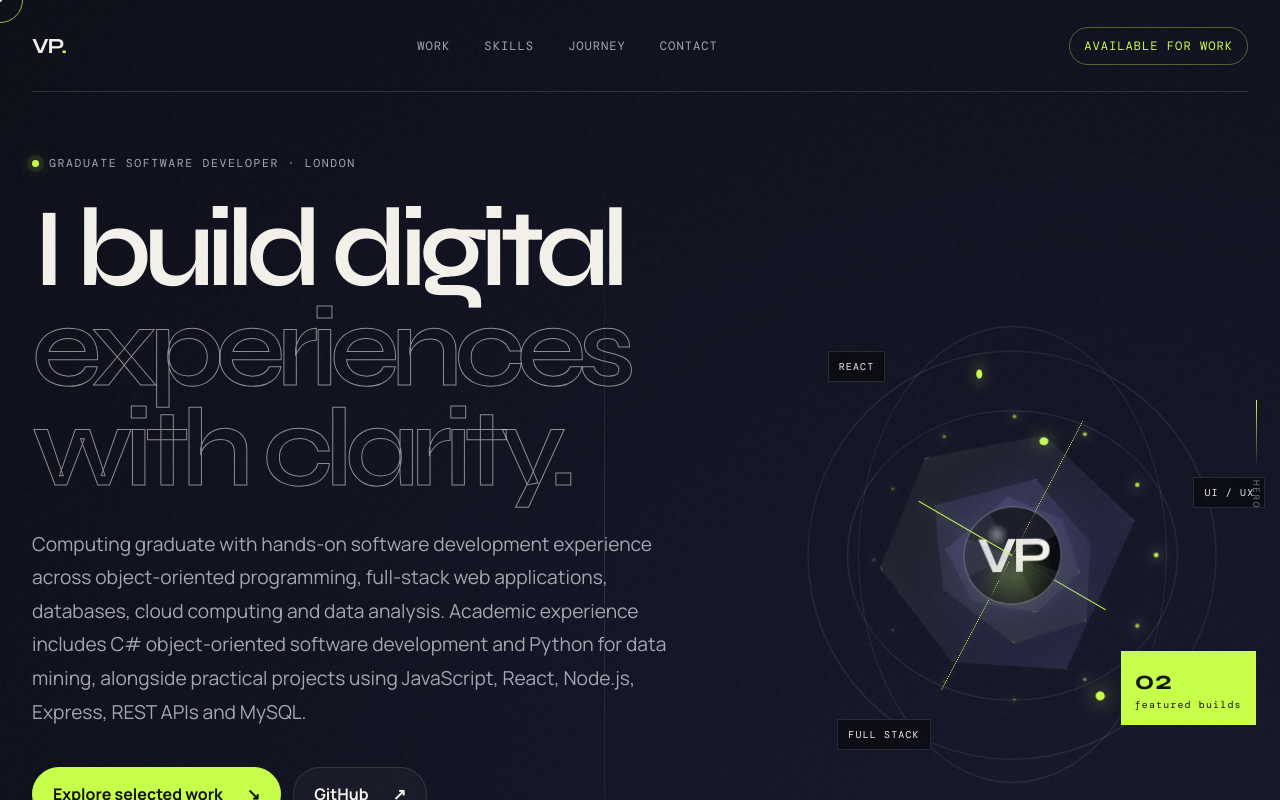
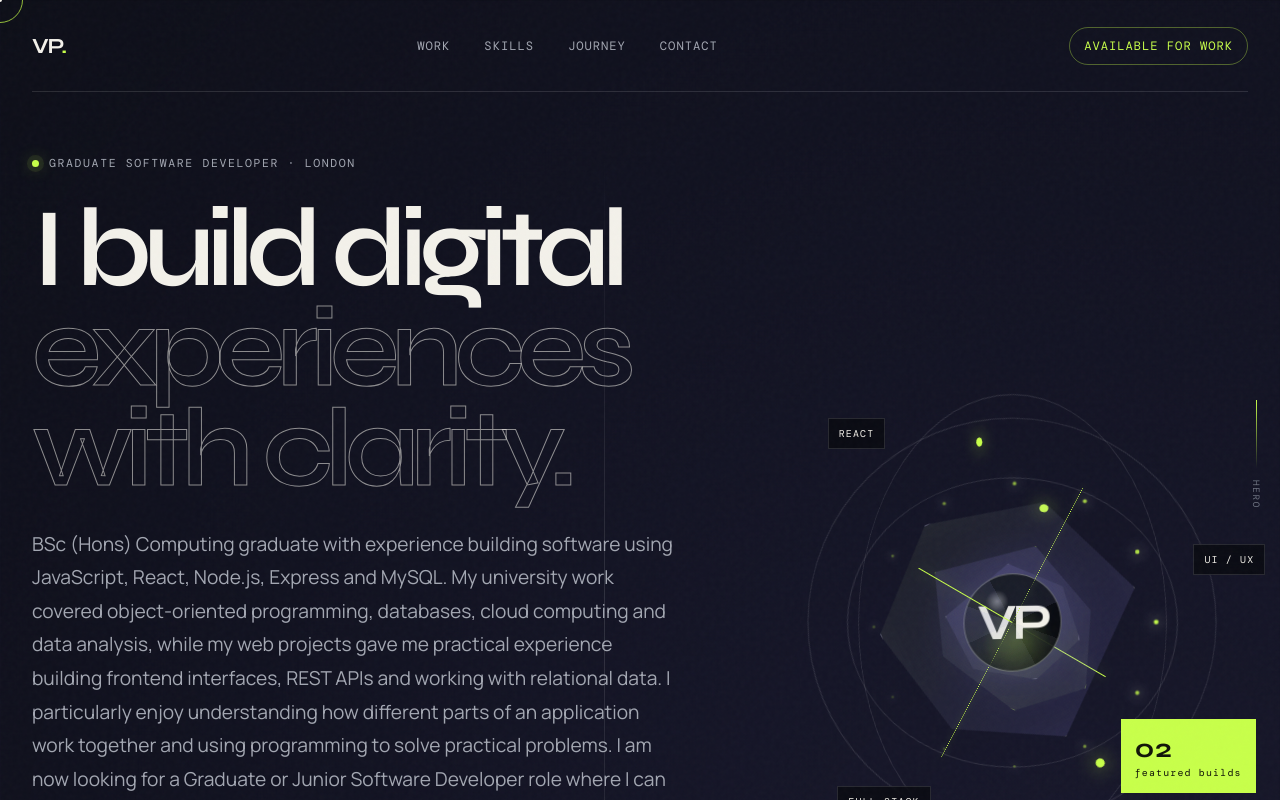
Before and after one commit to Viorica123333333333/cv-website-react, a React (Vite) app: page / in a window 1280 px wide. Shown: the top 800 px of the page. Built offline with nearby package versions, Linux system fonts and the light colour scheme; a web font is replaced by a local one.

Commit message:
Update Introductory content

```diff
--- a/src/App.jsx
+++ b/src/App.jsx
@@ -341,12 +341,17 @@ function App() {
             </h1>
 
             <p className="heroIntro" data-reveal>
-              Computing graduate with hands-on software development experience
-              across object-oriented programming, full-stack web applications,
-              databases, cloud computing and data analysis. Academic experience
-              includes C# object-oriented software development and Python for
-              data mining, alongside practical projects using JavaScript, React,
-              Node.js, Express, REST APIs and MySQL.
+              BSc (Hons) Computing graduate with experience building software
+              using JavaScript, React, Node.js, Express and MySQL. My university
+              work covered object-oriented programming, databases, cloud
+              computing and data analysis, while my web projects gave me
+              practical experience building frontend interfaces, REST APIs and
+              working with relational data. I particularly enjoy understanding
+              how different parts of an application work together and using
+              programming to solve practical problems. I am now looking for a
+              Graduate or Junior Software Developer role where I can contribute
+              to real projects and continue developing my skills in a
+              professional engineering team.
             </p>
 
             <div className="heroActions" data-reveal>
```
